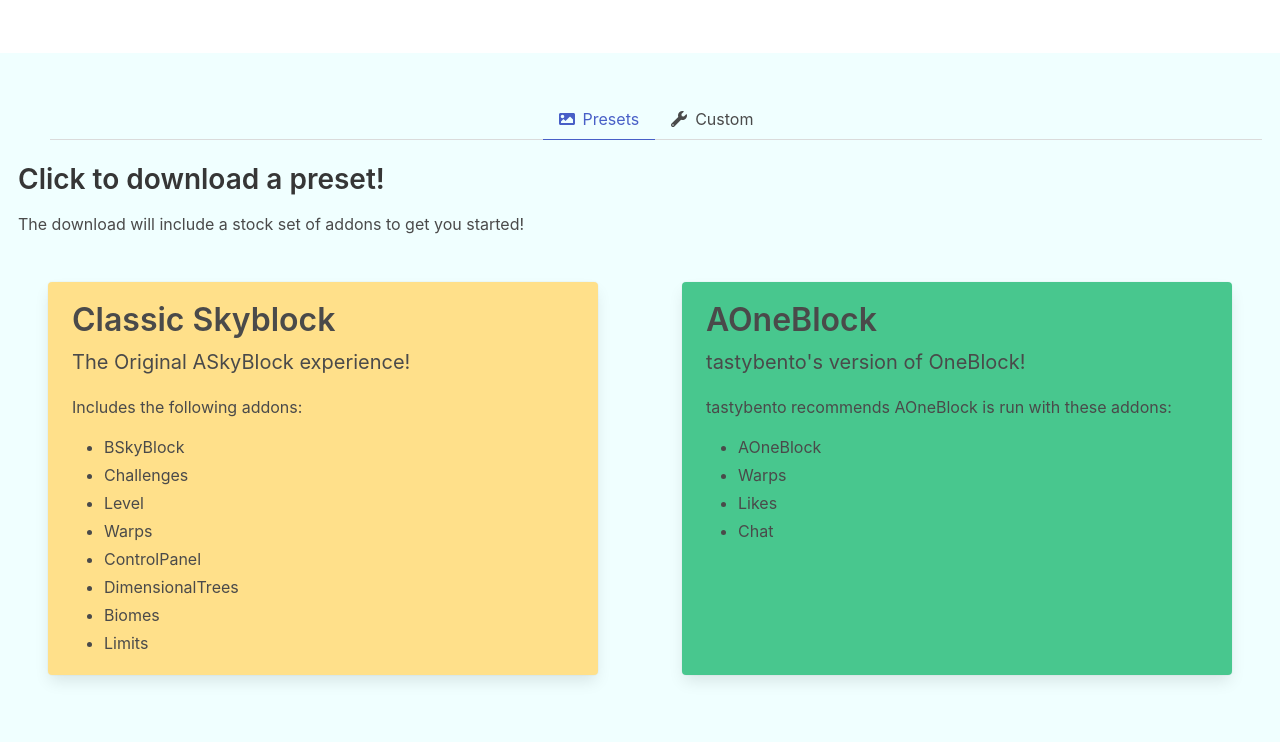
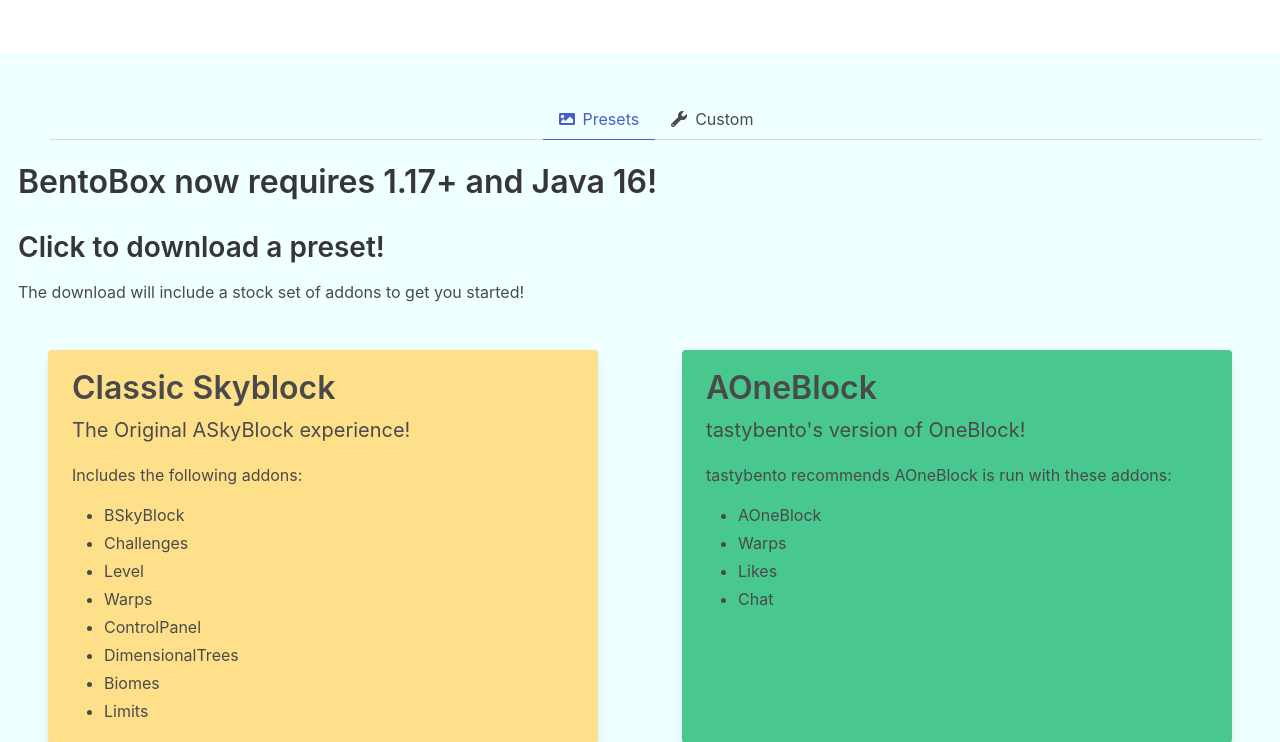
Before and after one commit to BentoBoxWorld/website, a Flask app: template templates/index.html in a window 1280 px wide. Shown: the top 742 px of the page. Run offline with Flask 2, Linux system fonts and the light colour scheme; the template is opened without the code that fills it, so the values that code supplies are empty; some libraries are stand-ins or nearby versions.

Commit message:
Updated - matches deployed website

```diff
--- a/templates/custom.html
+++ b/templates/custom.html
@@ -20,6 +20,7 @@
 <div class="columns">
 <div class="column">
   <form id="form" action="/create-jar/" method="get">
+      <h3>BentoBox now requires 1.17+ and Java 16!</h3>
       <h3>Select Gamemodes</h3>
       <span>Gamemodes bring in original games to your server.</span>
       <label class="column is-one-third radio">
--- a/templates/index.html
+++ b/templates/index.html
@@ -11,6 +11,7 @@
 </div>
 <div class="columns is-desktop">
  <div class="column">
+  <h1>BentoBox now requires 1.17+ and Java 16!</h1>
   <h2>Click to download a preset!</h2>
   <p>The download will include a stock set of addons to get you
    started!</p>
```
